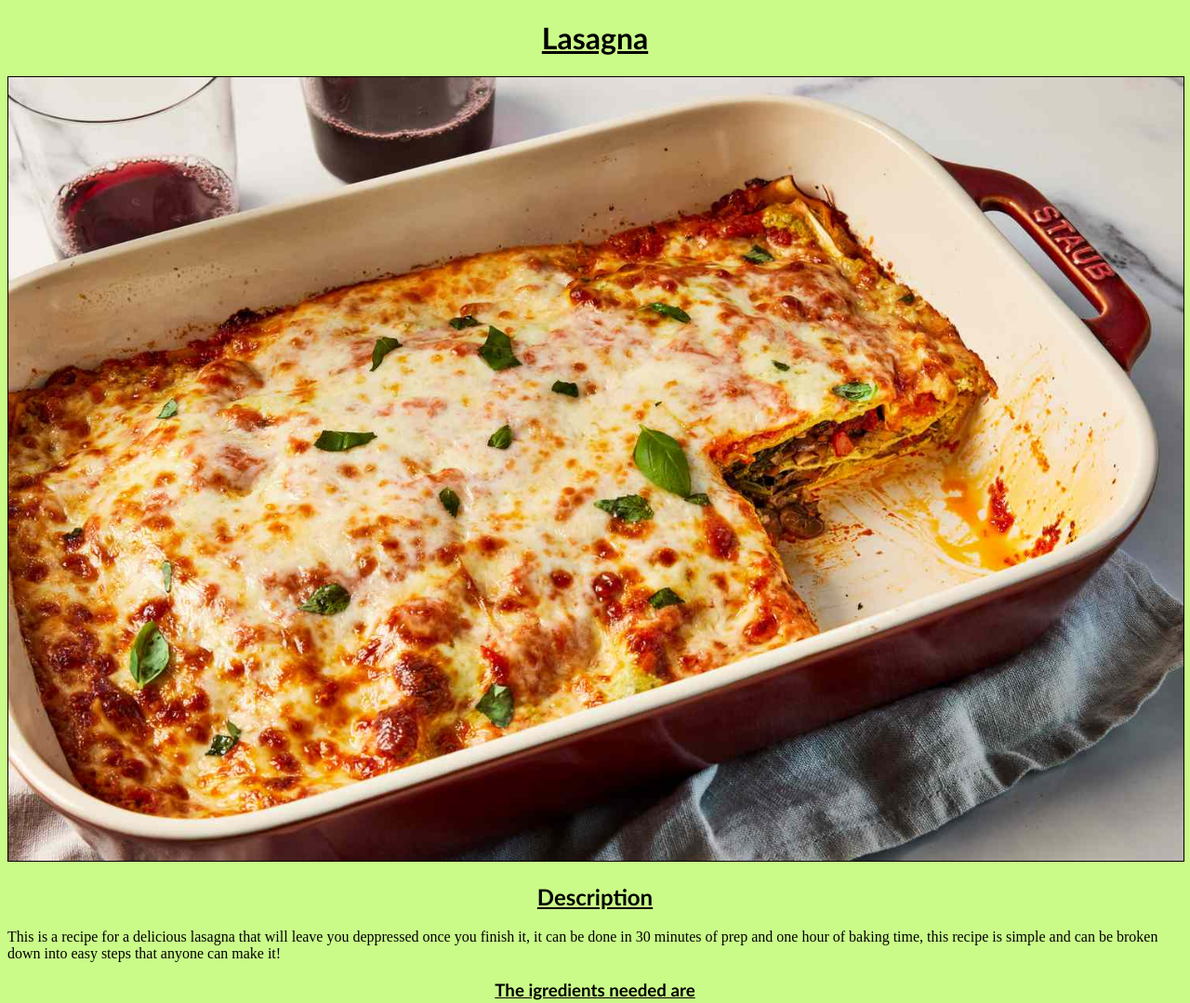
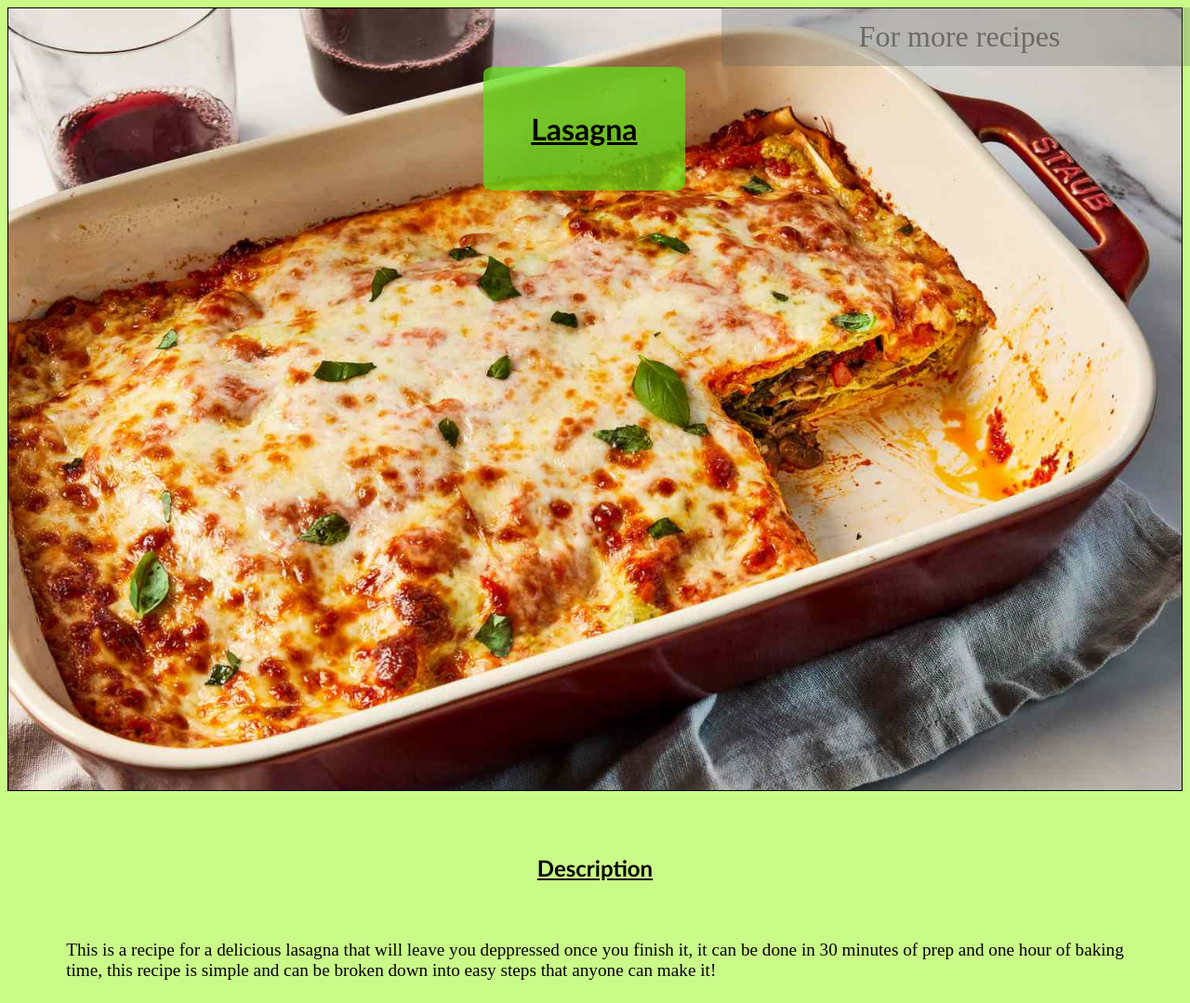
Before and after one commit to Fjurn01/project-recipe, a plain HTML site: page recipes/lasagna.html in a window 1280 px wide. Shown: the top 1079 px of the page at 93% size. Drawn offline with Linux system fonts and the light colour scheme.

Commit message:
Update Footer,Index q q q q q

```diff
--- a/recipes/lasagna.html
+++ b/recipes/lasagna.html
@@ -5,12 +5,22 @@
     <meta name="viewport" content="width=device-width, initial-scale=1.0">
     <title>Pasta-And-Basta</title>
     <link rel="stylesheet" href="../styles/lasagnastyle.css">
+
 </head>
 <body>
-    <h1 class="t-font">Lasagna</h1>
-    <img src="lasagna.jpg" alt="an image of lasagna" id="lasagna">
-    <h2 class="t-font">Description</h2>
-    <p> This is a recipe for a delicious lasagna that will leave you deppressed once you finish it, it can be done in 30 minutes of prep and one hour of baking time, this recipe is simple and can be broken down into easy steps that anyone can make it!</p>
+             <a href="../index.html">
+        <p class="ending fixed">
+         For more recipes
+    </p>
+    </a>
+
+    <div class="absolute opaque"><h1 class="t-font notOpaque">Lasagna</h1>
+</div>
+    <img class="" src="lasagna.jpg" alt="an image of lasagna" id="lasagna">
+    <h2 class="t-font margin">Description</h2>
+    <p class="paragraph"> This is a recipe for a delicious lasagna that will leave you deppressed once you finish it, it can be done in 30 minutes of prep and one hour of baking time, this recipe is simple and can be broken down into easy steps that anyone can make it!</p>
+    <div class="flex">
+    <div class="leftFlex">
     <h3 class="t-font">The igredients needed are</h3>
      <ul class="igredients">
         <li>150 grams sheets lasgna</li>
@@ -24,7 +34,8 @@
             <li>1 yellow onion</li>
             <li>5 cloves of garlic</li>
             <li>3 tablespoons of oil</li>
-     </ul>
+     </ul></div>
+        <div class="rightFlex">
    <h3 class="t-font">Steps</h3>
    <ol class="steps">
     <li>Start by boiling the pasta ( if not ready to bake)</li>
@@ -48,9 +59,8 @@
     <li>Once the 25 minutes are up, we remove the sheet and we bake it for 35 more minutes</li>
     <li>After which, we let it cool for 15 minutes before cutting it with a knife</li>
    </ol>
-
-    <p class="ending">
-         <a href="../index.html">For more recipes  </a>
-    </p>
+    </div>
+    </div>
+    <div class="margin"></div>
 </body>
 </html>
--- a/styles/lasagnastyle.css
+++ b/styles/lasagnastyle.css
@@ -1,12 +1,61 @@
+*{
+    box-sizing: border-box;
+}
+
 body{
     background-color: rgb(202, 251, 137);
 }
+/* title */
+.absolute{
+    position:absolute;
+    margin-left : 40%;
+    margin-top: 5%;
+    display:inline-block;
+    background-color: rgba(96, 226, 20, 0.70); /* White overlay */
+    padding: 2%;
+    padding-left:4%;
+    padding-right:4%;
+    border-radius: 5%;
+
+}
+
+.margin{
+    margin-top: 5%;
+    margin-bottom:5%;
+}
+
 .t-font{
     font-family:'Gill Sans', 'Gill Sans MT', Calibri, 'Trebuchet MS', sans-serif;
     text-align: center;
     text-decoration-line: underline;
 }
-
+/* /title */
+/* paragraph */
+.paragraph{
+    padding-left: 5%;
+    padding-right:5%;
+    font-size: larger;
+    margin-top:5%;
+    margin-bottom: 3%;
+}
+/* /paragraph */
+/* flexbox */
+.flex {
+    display: flex;
+    justify-content:space-between;
+    gap: 20px;
+}
+.rightFlex{
+  flex: 0 0 auto; /* Don't grow or shrink */
+  padding-right : 0%;
+  padding-left: 0%;
+}
+.leftFlex{
+      flex:1; /* Don't grow or shrink */
+      padding-left:3%;
+      padding-right: 0%;
+}
+/* /flexbox */
 .steps,.igredients {
     font-family:'Segoe UI', Tahoma, Geneva, Verdana, sans-serif;
     padding-left: 10%;
@@ -25,11 +74,24 @@ body{
 .igredients {
     list-style-type:decimal-leading-zero;
 }
+/* floating */
+.fixed{
+    position: fixed;
+    margin-left:60%;
+    width: 40%;
+    margin-top: 0%;
+    padding-top: 1%;
+    padding-bottom:1%;
+    opacity: 50%;
+}
 .ending{
     color: white;
     background-color: rgba(92, 98, 98, 0.558);
     text-align: center;
 }
-.ending >a{
+.ending {
+    color:black;
+    font-size: xx-large;
     text-decoration-line: none;
 }
+/* /footer */
--- a/styles/pastastyle.css
+++ b/styles/pastastyle.css
@@ -42,3 +42,24 @@ text-align: center;}
 .ending >a{
     text-decoration-line: none;
 }
+/* floating */
+.fixed{
+    position: fixed;
+    margin-left:60%;
+    width: 40%;
+    margin-top: 0%;
+    padding-top: 1%;
+    padding-bottom:1%;
+    opacity: 50%;
+}
+.ending{
+    color: white;
+    background-color: rgba(27, 224, 76, 0.558);
+    text-align: center;
+}
+.ending {
+    color:black;
+    font-size: xx-large;
+    text-decoration-line: none;
+}
+/* /floating */
--- a/styles/sandwhich.css
+++ b/styles/sandwhich.css
@@ -41,3 +41,24 @@ body{
 .ending >a{
     text-decoration-line: none;
 }
+/* floating */
+.fixed{
+    position: fixed;
+    margin-left:60%;
+    width: 40%;
+    margin-top: 0%;
+    padding-top: 1%;
+    padding-bottom:1%;
+    opacity: 50%;
+}
+.ending{
+    color: white;
+    background-color: rgba(29, 247, 247, 0.558);
+    text-align: center;
+}
+.ending {
+    color:black;
+    font-size: xx-large;
+    text-decoration-line: none;
+}
+/* /floating */
--- a/styles/styleIndex.css
+++ b/styles/styleIndex.css
@@ -1,16 +1,20 @@
-* {
-    font-family: 'Courier New', Courier, monospace;
-}
-
-
-h1{
+        h1,
+        p,
+        ol,
+        li {
+            font-family: 'Courier New', Courier, monospace;
+            box-sizing: border-box;
+            padding-left: 5%;
+            padding-right: 5%;
+            padding-bottom: 5%;
+            padding-top: 2%;
+            box-sizing: border-boxß;
+        }
+h1 {
     text-align: center;
     text-decoration-line: underline;
 }
 
-p{
-    padding-left: 5%;
-}
 
 a {
     font-weight: bold;
@@ -18,11 +22,27 @@ a {
     text-decoration-line: none;
 }
 
-ol{
-    padding-left: 15%;
-    list-style-type: upper-alpha;
+body {
+    background-color: hsl(110deg, 50%, 80%);
 }
 
-body{
-    background-color: hsl(110deg, 50% , 80%);
+.MainLinks li {
+    background-color: rgb(228, 221, 17);
+    display: flexbox;
+    display: inline;
+    list-style: none;
+    padding-top: 5%;
+    margin-left: 5%;
+    border-radius: 15%;
+    margin-right: 5%;
 }
+
+.MainLinks li:hover {
+    background-color: rgb(136, 255, 0);
+}
+
+body p {
+    padding-bottom: 10%;
+    font-weight: bolder;
+    font-size: larger;
+}
```
Also changed, not shown: index.html (+12 -4 lines), recipes/italian-sandwich.html (+15 -6 lines), recipes/pasta-and-basta.html (+14 -5 lines).
